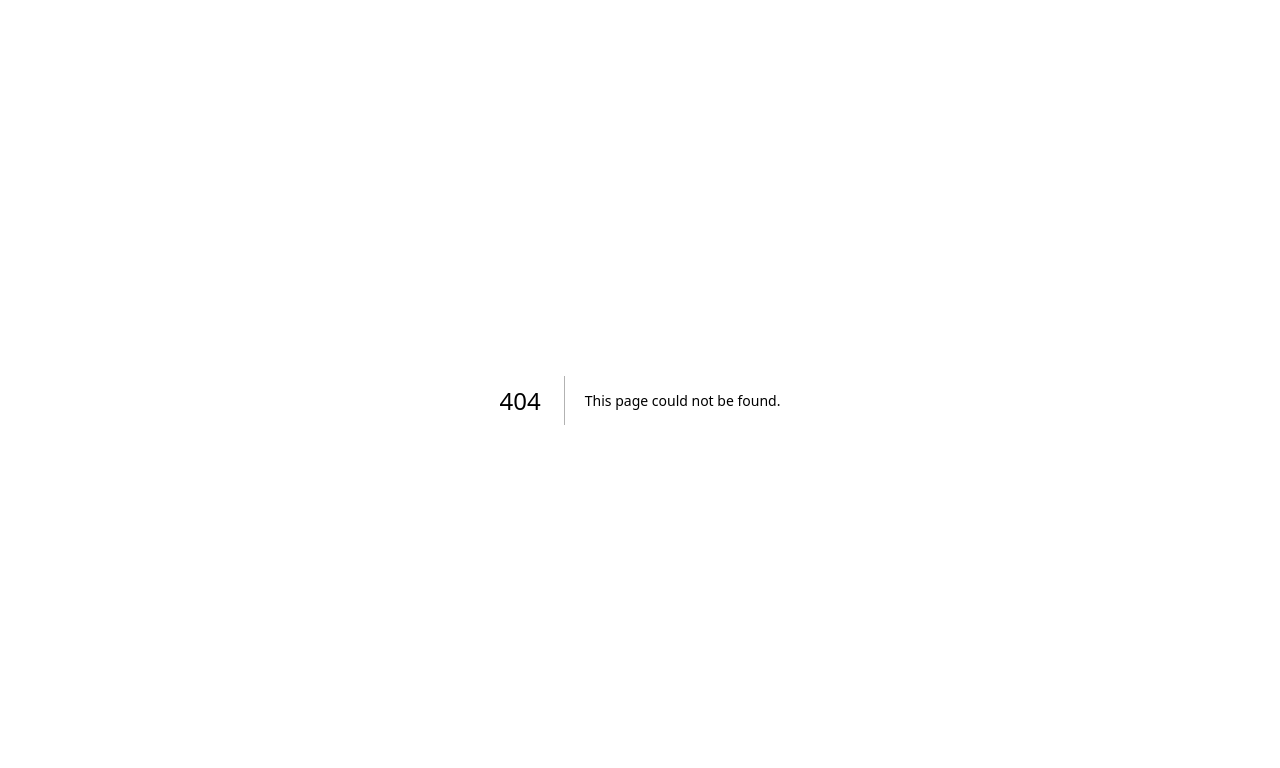
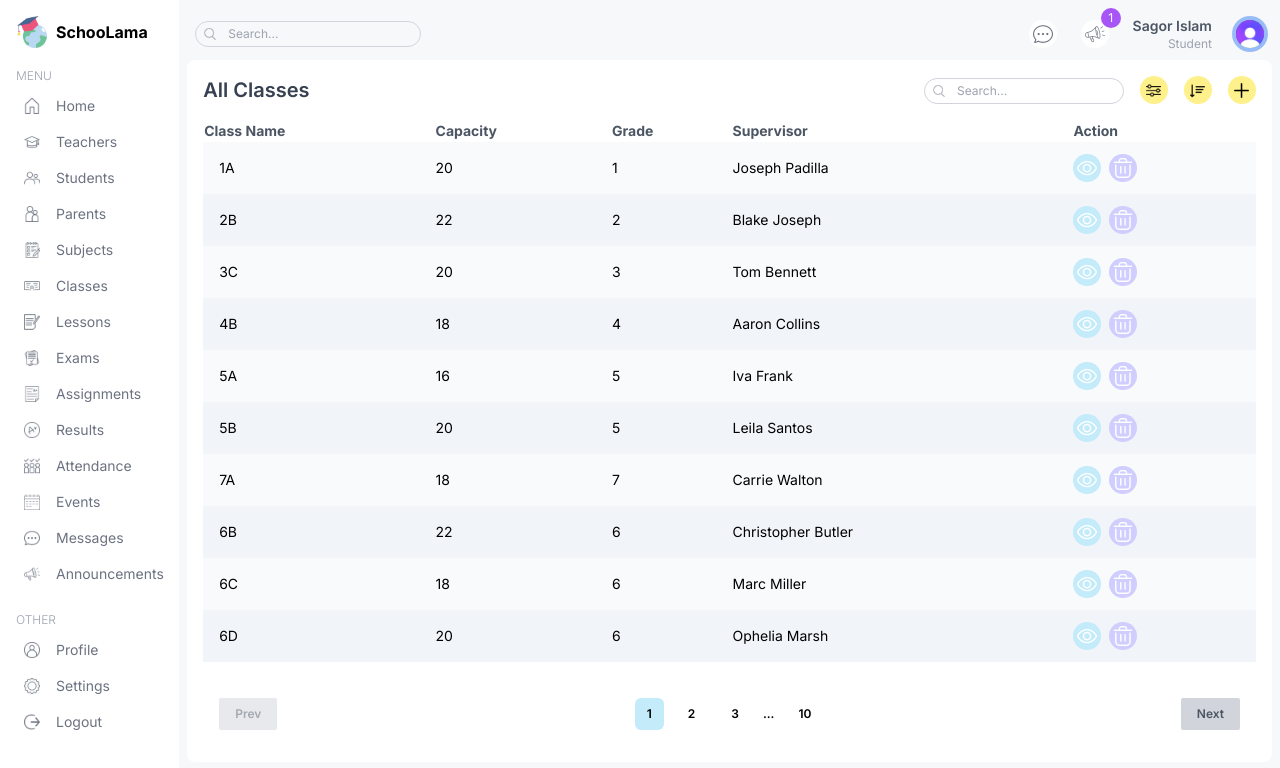
Before and after one commit to robiulsagor/scool-management-app, a Next.js app: page /list/classes in a window 1280 px wide. Before the commit this address had no page. Shown: the top 768 px of the page. Built offline with nearby package versions, Linux system fonts and the light colour scheme.

Commit message:
classes page done

```diff
--- /dev/null
+++ b/app/(dashboard)/list/classes/page.tsx
@@ -0,0 +1,113 @@
+import Pagination from "@/components/Pagination";
+import Table from "@/components/Table";
+import TableSearch from "@/components/TableSearch";
+import {
+  classesData,
+  parentsData,
+  role,
+  studentsData,
+  subjectsData,
+} from "@/lib/data";
+import Image from "next/image";
+import Link from "next/link";
+
+type Class = {
+  id: number;
+  name: string;
+  capacity: number;
+  grade: string;
+  supervisor: string;
+};
+
+const cols = [
+  {
+    header: "Class Name",
+    accessor: "name",
+  },
+  {
+    header: "Capacity",
+    accessor: "apacity",
+    className: "hidden md:table-cell",
+  },
+  {
+    header: "Grade",
+    accessor: "grade",
+    className: "hidden md:table-cell",
+  },
+  {
+    header: "Supervisor",
+    accessor: "supervisor",
+    className: "hidden lg:table-cell",
+  },
+
+  {
+    header: "Action",
+    accessor: "action",
+  },
+];
+
+const ClassesListPage = () => {
+  const renderRow = (item: Class) => (
+    <tr
+      key={item.id}
+      className="text-sm hover:bg-sagorPurpleLight even:bg-slate-100 odd:bg-slate-50"
+    >
+      <td className="p-4 ">{item.name}</td>
+      <td className="hidden md:table-cell ">{item.capacity} </td>
+      <td className="hidden md:table-cell ">{item.grade} </td>
+      <td className="hidden lg:table-cell ">{item.supervisor} </td>
+      <td>
+        <div className="flex items-center gap-2">
+          <Link href={`/list/subject/${item.id}`}>
+            <button className="w-7 h-7  rounded-full flex items-center justify-center bg-sky">
+              <Image src="/view.png" width={20} height={20} alt="view" />
+            </button>
+          </Link>
+
+          {role === "admin" && (
+            <button className="w-7 h-7  rounded-full flex items-center justify-center bg-sagorPurple">
+              <Image src="/delete.png" width={20} height={20} alt="view" />
+            </button>
+          )}
+        </div>
+      </td>
+    </tr>
+  );
+
+  return (
+    <div className="bg-white p-4 rounded-lg">
+      {/* top section */}
+      <div className="flex items-center justify-between">
+        <h1 className="text-xl text-gray-700 font-semibold hidden lg:block">
+          All Classes
+        </h1>
+
+        <div className="flex items-center gap-4 flex-col md:flex-row w-full lg:w-auto md:justify-end ">
+          <TableSearch />
+
+          <div className="flex  items-center gap-4  md:justify-end">
+            <button className="w-7 h-7 bg-yellow-200 rounded-full flex items-center justify-center cursor-pointer">
+              <Image src="/filter.png" width={15} height={15} alt="filter" />
+            </button>
+            <button className="w-7 h-7 bg-yellow-200 rounded-full flex items-center justify-center cursor-pointer">
+              <Image src="/sort.png" width={15} height={15} alt="sort" />
+            </button>
+            {role === "admin" && (
+              <button className="w-7 h-7 bg-yellow-200 rounded-full flex items-center justify-center cursor-pointer">
+                <Image src="/plus.png" width={15} height={15} alt="plus" />
+              </button>
+            )}
+          </div>
+        </div>
+      </div>
+
+      {/* main table section */}
+      <Table cols={cols} renderRow={renderRow} data={classesData} />
+
+      {/* bottom - pagination */}
+      <Pagination />
+    </div>
+  );
+};
+
+export default ClassesListPage;
```
